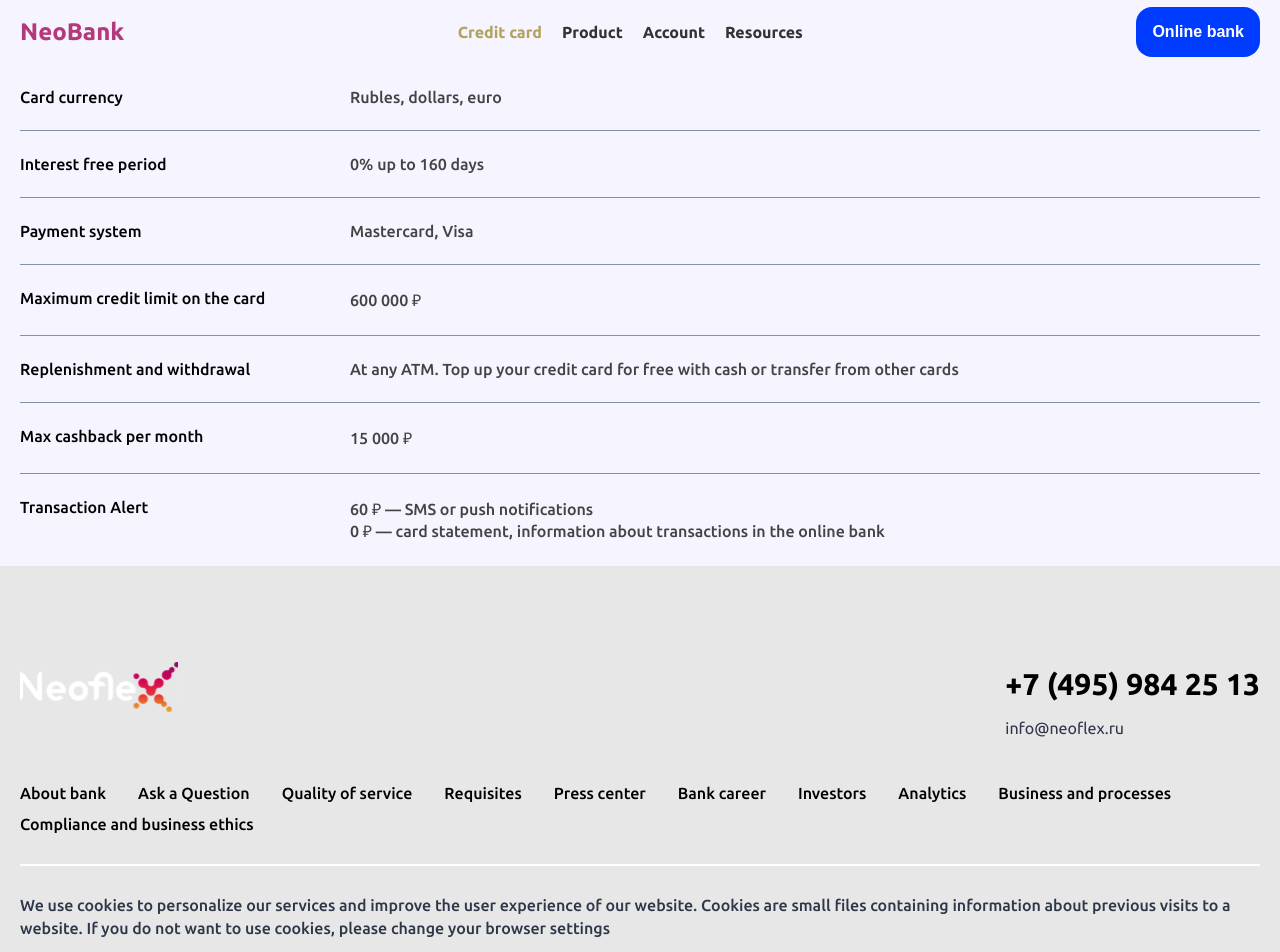
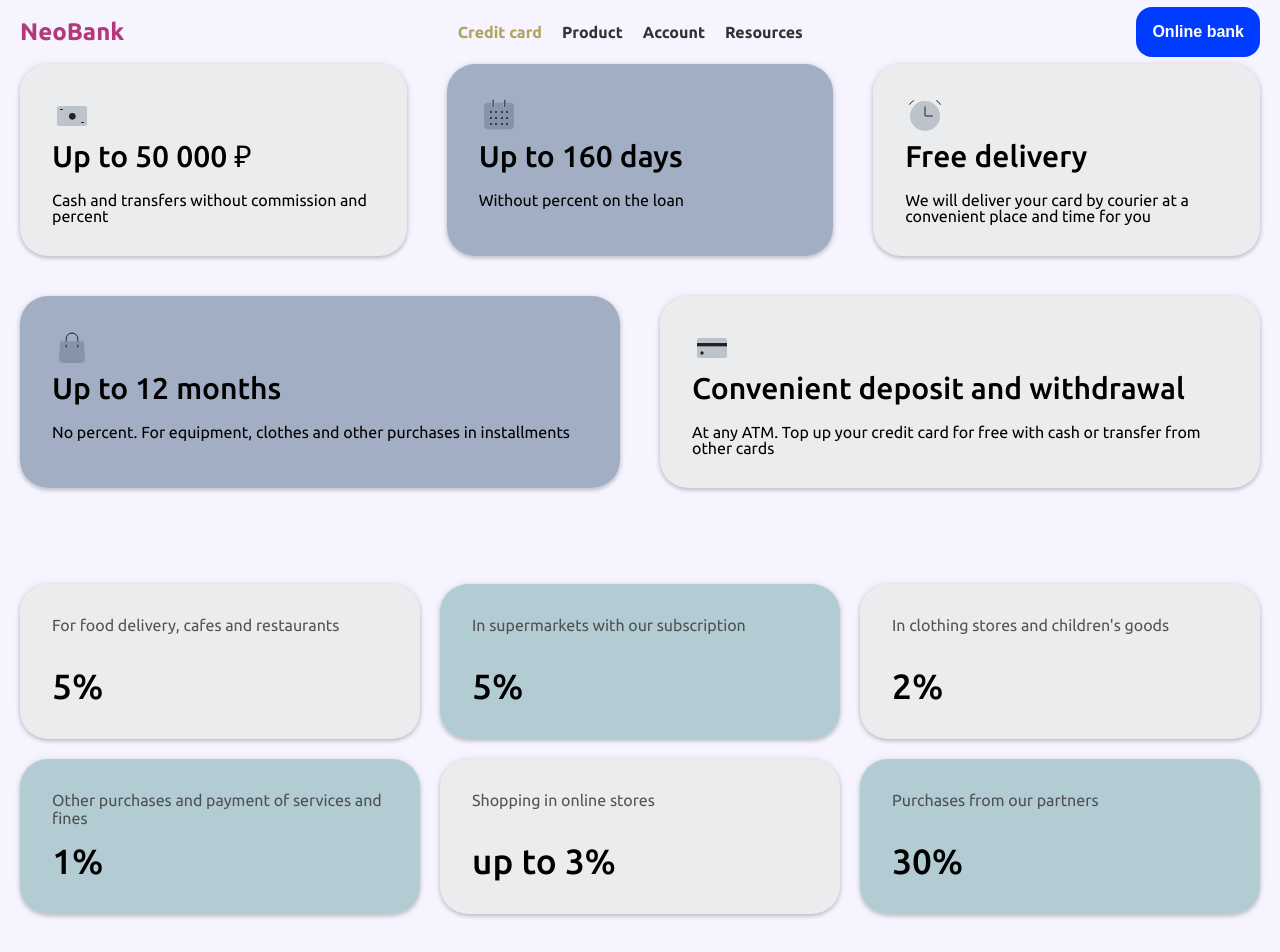
Before and after one commit to AndrewMosh/module_1, a React (Vite) app: page /credit-card in a window 1280 px wide. Shown: the top 952 px of the page. Built offline with nearby package versions, Linux system fonts and the light colour scheme.

Commit message:
cashback component

```diff
--- a/src/Components/AboutCard/AboutCard.scss
+++ b/src/Components/AboutCard/AboutCard.scss
@@ -8,6 +8,7 @@
 
     @include respond-to(mobile) {
       flex-direction: column;
+	  gap: 20px;
     }
   }
 }
--- /dev/null
+++ b/src/Components/Cashback/Cashback.scss
@@ -0,0 +1,11 @@
+.cashback {
+
+	&__container {
+		display: flex;
+		justify-content: space-between;
+		flex-wrap: wrap;
+		gap: 20px;
+		padding-bottom: 49px;
+	}
+
+}
--- /dev/null
+++ b/src/Components/Cashback/Cashback.tsx
@@ -0,0 +1,21 @@
+import './Cashback.scss'
+import { cashback } from './cashback.consts';
+import { Card } from '@components/UI/Card/Card';
+
+export const Cashback=() => {
+	return (
+		<div className="cashback">
+			<div className="cashback__container">
+				{cashback.map((card) => (
+					<Card
+					backgroundColor={card.id % 2 === 0 ? '#88B3B899' : '#EAECEE'}
+						offer={card.title}
+						percentage={card.percentage}
+						key={card.id}
+						className='cashback__card'
+					/>
+				))}
+			</div>
+		</div>
+	);
+};
--- /dev/null
+++ b/src/Components/Cashback/cashback.consts.ts
@@ -0,0 +1,38 @@
+type TCashback = {
+	id: number;
+	title: string;
+	percentage: string;
+};
+
+export const cashback:TCashback[] = [
+	{
+		id: 1,
+		title: 'For food delivery, cafes and restaurants',
+		percentage: '5%',
+	},
+	{
+		id: 2,
+		title: 'In supermarkets with our subscription',
+		percentage: '5%',
+	},
+	{
+		id: 3,
+		title: "In clothing stores and children's goods",
+		percentage: '2%',
+	},
+	{
+		id: 4,
+		title: 'Other purchases and payment of services and fines',
+		percentage: '1%',
+	},
+	{
+		id: 5,
+		title: 'Shopping in online stores',
+		percentage: 'up to 3%',
+	},
+	{
+		id: 6,
+		title: 'Purchases from our partners',
+		percentage: '30%',
+	},
+]
--- a/src/Components/Header/Header.scss
+++ b/src/Components/Header/Header.scss
@@ -28,6 +28,7 @@
       padding: 2rem;
       transition: right 0.3s ease-in-out;
       text-align: center;
+	  z-index: 1000;
     }
 
     &--open {
--- a/src/Components/InfoSection/InfoSection.tsx
+++ b/src/Components/InfoSection/InfoSection.tsx
@@ -1,11 +1,13 @@
+import { Cashback } from '@components/Cashback/Cashback';
 import './InfoSection.scss';
-// import { AboutCard } from '@components/AboutCard/AboutCard';
-import { RatesAndConditions } from '@components/RatesAndConditions/RatesAnsConditions';
+import { AboutCard } from '@components/AboutCard/AboutCard';
+// import { RatesAndConditions } from '@components/RatesAndConditions/RatesAnsConditions';
 export const InfoSection = () => {
   return (
     <div>
-      {/* <AboutCard /> */}
-      <RatesAndConditions />
+      <AboutCard />
+      {/* <RatesAndConditions /> */}
+	  <Cashback/>
     </div>
   );
 };
--- a/src/Components/UI/Card/Card.scss
+++ b/src/Components/UI/Card/Card.scss
@@ -8,9 +8,14 @@
   text-align: left;
   transition: transform 0.2s ease;
   flex: 1 0 30%;
+  line-height: normal;
 
   @media (max-width: 932px) {
     flex: 1 0 40%;
+  }
+
+  @include respond-to(mobile) {
+	flex: 1 0 100%;
   }
 
   &__icon {
@@ -30,4 +35,17 @@
     letter-spacing: 2%;
     line-height: 16px;
   }
+
+  &__offer {
+	font-size: $fs-16;
+	color:#434343E5;
+	font-family: 'Ubuntu';
+	padding-bottom: 22px;
+	height: 50px;
+  }
+
+  &__percentage {
+	font-size: $fs-35;
+	font-family: 'Ubuntu Medium';
+  }
 }
--- a/src/Components/UI/Card/Card.tsx
+++ b/src/Components/UI/Card/Card.tsx
@@ -6,13 +6,17 @@
   title,
   description,
   backgroundColor = '#EAECEE',
-  onClick,
+  percentage,
+  offer,
+  onClick
 }) => {
   return (
     <div className="card" style={{ backgroundColor }} onClick={onClick}>
-      <img src={icon} alt="icon" />
-      <h2 className="card__title">{title}</h2>
-      <p className="card__description">{description}</p>
+     {icon? <img src={icon} alt="icon" />: null}
+     {title ? <h2 className="card__title">{title}</h2>: null}
+	 {description ? <p className="card__description">{description}</p>: null}
+	 {offer ? <p className="card__offer">{offer}</p>: null}
+	 {percentage ? <p className="card__percentage">{percentage}</p>: null}
     </div>
   );
 };
```
Also changed, not shown: src/Components/PlatinumCard/PlatinumCard.scss (+8 -0 lines), src/Components/UI/Card/card.types.ts (+5 -2 lines).
